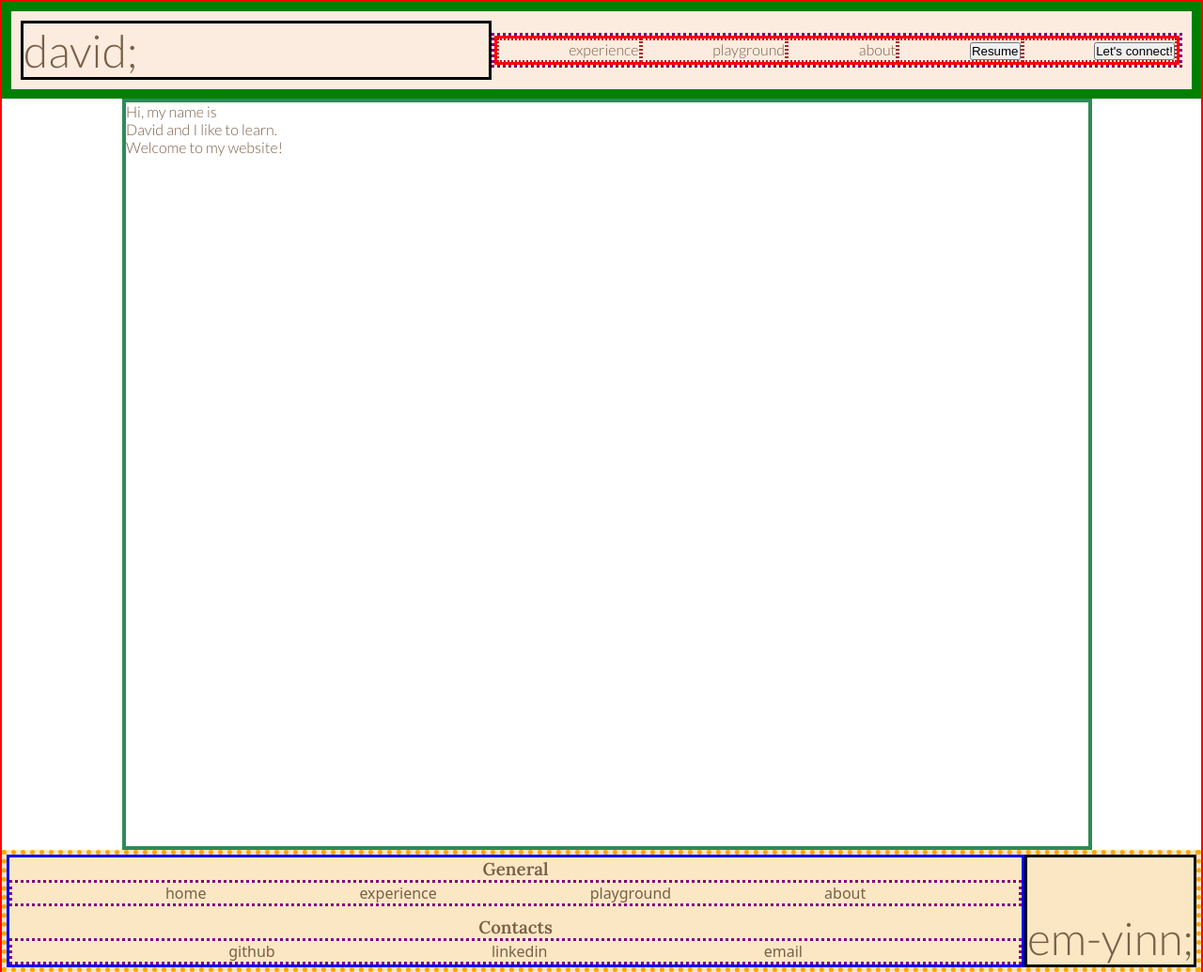
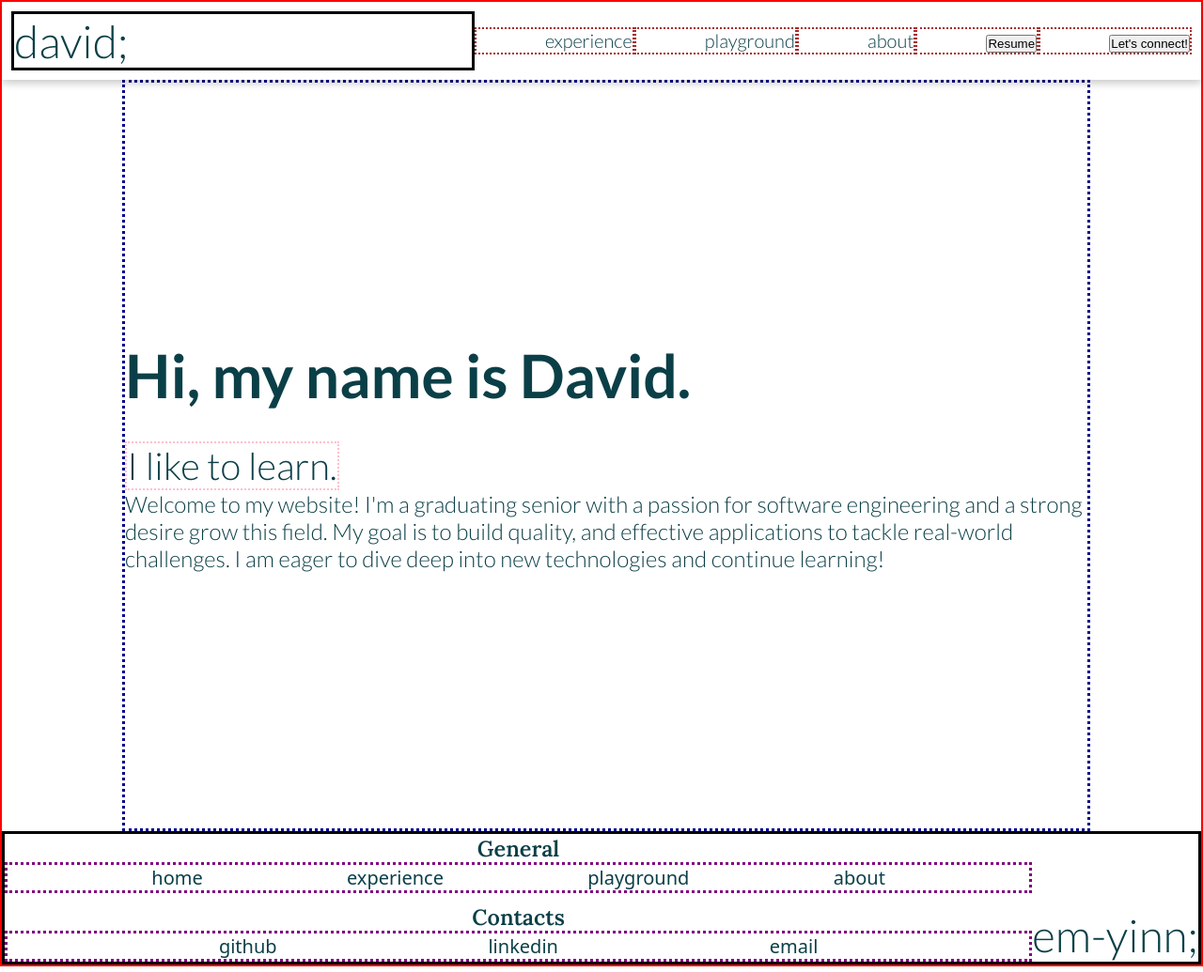
Before and after one commit to demyinn00/portfolio, a plain HTML site: page index.html in a window 1280 px wide. Shown: the whole page at 94% size. Drawn offline with Linux system fonts and the light colour scheme.

Commit message:
wip: finished index for now

```diff
--- /dev/null
+++ b/css/home.css
@@ -0,0 +1,49 @@
+#main-content {
+  /* background-color: #FFE096; */
+  /* box-shadow: 0 4px 8px 0 rgba(0, 0, 0, 0.2);
+  float: left; */
+  border: 3px dotted darkblue;
+  display: flex;
+  align-items: flex-start;
+  justify-content: center;
+  flex-direction: column;
+  min-width: 80vw;
+  word-wrap: break-word;
+  flex-grow: 1;
+}
+
+#main-content h1 {
+  font-size: 4rem;
+  display: flex;
+  margin-bottom: 0.5em;
+}
+
+#subtitle {
+  border: 2px dotted pink;
+
+  font-size: 2.5rem;
+  display: flex;
+  white-space: nowrap;
+}
+
+#description {
+  font-size: 1.5rem;
+}
+
+.main-animate {
+  animation: fadeIn 1s ease;
+}
+
+@keyframes fadeIn {
+  from {
+    opacity: 0;
+  }
+  to {
+    opacity: 1;
+  }
+}
+
+/*
+.left-sidebar, .right-sidebar {
+  background-color: #FFE096;
+} */
--- a/css/main.css
+++ b/css/main.css
@@ -1,5 +1,6 @@
 /**
 * font color: #7A5F48
+  background color; #FBECDF
 */
 
 * {
@@ -14,14 +15,14 @@
 
 a {
   text-decoration: none;
-  box-shadow: inset 0 0 0 0 #7A5F48;
-  color: #7A5F48;
+  box-shadow: inset 0 0 0 0 #0b3f47;
+  color: #0b3f47;
   margin: 0 -.25rem;
   padding: 0 .25rem;
   transition: color .3s ease-in-out, box-shadow .3s ease-in-out;
 }
 a:hover {
-  box-shadow: inset 12rem 0 0 0 #7A5F48;
+  box-shadow: inset 12rem 0 0 0 #0b3f47;
   color: white;
 }
 
@@ -33,24 +34,50 @@ body {
   border: 2px solid red;
 
   font-family: 'Lato', sans-serif;
-  color: #7A5F48;
-  background-color: #FFFFFF;
+  color: #0b3f47;
+  background-color: #ffffff;
 }
 
 /* Header */
 .header {
-  border: 10px solid green;
+  box-shadow: 0 4px 8px 0 rgba(0, 0, 0, 0.2);
+  /* box-shadow: 0 4px 8px 0 rgba(0, 0, 0, 0.2);
+  float: left; */
+  /* border: 10px solid green; */
 
-  background-color: #FBECDF;
+  /* background-color: #FFE096; */
+  position: sticky;
+  top: 0;
+  left: 0;
+  right: 0;
+  z-index: 1;
+  background-color: #ffffff;
   display: flex;
   justify-content: space-between;
   align-items: center;
   flex-wrap: wrap;
   flex-grow: 1;
-  flex-shrink: 1;;
+  flex-shrink: 1;
+
+  animation: bounce 1s ease-in-out;
 
   padding: 10px;
   /* margin: 0; */
+}
+
+@keyframes bounce {
+  0% {
+    transform: translateY(-100%);
+  }
+  50% {
+    transform: translateY(0%);
+  }
+  70% {
+    transform: translateY(-10%);
+  }
+  100% {
+    transform: translateY(0%);
+  }
 }
 
 .header label {
@@ -64,8 +91,8 @@ body {
 }
 
 .header-nav {
-  border: 3px dotted purple;
-
+  /* border: 3px dotted purple; */
+  font-size: 1.25rem;
   display: flex;
   flex-wrap: wrap;
   /* justify-content: space-around; */
@@ -75,7 +102,7 @@ body {
 }
 
 .header-nav-list {
-  border: 3px solid red;
+  /* border: 3px solid red; */
   display: flex;
   text-align: end;
   flex-grow: 1;
@@ -94,10 +121,11 @@ body {
 main {
   display: flex;
   min-height: 100vh;
+  min-width: 80vw;
 }
 
 #main-content {
-  border: 4px solid seagreen;
+  /* border: 4px solid seagreen; */
   min-width: 80vw;
 }
 
@@ -107,15 +135,15 @@ main {
 
 /* Footer */
 .footer {
-  border: 5px dotted orange;
-
-  background-color: #FBE7C4;
+  border: 3px solid black;
+  /* background-color: #FBE7C4; */
   display: flex;
+  z-index: 1;
   /* text-align: center; */
 }
 
 .footer label {
-  border: 3px solid black;
+  /* border: 3px solid black; */
 
   font-size: 3em;
   margin: 0;
@@ -125,10 +153,9 @@ main {
 }
 
 .footer-nav {
-  border: 3px solid blue;
-
+  /* border: 3px solid blue; */
   font-family: 'Noto Sans';
-
+  font-size: 1.25rem;
   display: flex;
   justify-content: space-evenly;
   flex-grow: 1;
--- a/index.html
+++ b/index.html
@@ -9,7 +9,8 @@
     <link rel="preconnect" href="https://fonts.googleapis.com">
     <link rel="preconnect" href="https://fonts.gstatic.com" crossorigin>
     <link href="https://fonts.googleapis.com/css2?family=Lato:wght@300;700&family=Lora:wght@500;600&display=swap" rel="stylesheet">
-    <link rel="stylesheet" type="text/css" href="css/main.css">
+    <link rel="stylesheet" type="text/css" href="/css/main.css">
+    <link rel="stylesheet" type="text/css" href="/css/home.css">
   </head>
 
   <body>
@@ -29,12 +30,16 @@
       </nav>
     </header>
 
-    <main>
+    <main class="main">
       <aside class="left-sidebar"></aside>
       <div id="main-content">
-        <p>Hi, my name is</p>
-        <p>David and I like to learn.</p>
-        <p>Welcome to my website!
+        <h1 class="main-animate">Hi, my name is David.</h1>
+        <p class="main-animate" id="subtitle">I like to learn. </p>
+        <p class="main-animate" id="description">Welcome to my website! I'm a graduating senior with a passion for software engineering
+          and a strong desire grow this field. My goal is to build quality, and
+          effective applications to tackle real-world challenges. I am eager to dive deep into
+          new technologies and continue learning!
+        </p>
       </div>
       <aside class="right-sidebar"></aside>
     </main>
@@ -56,7 +61,7 @@
           <ul class="footer-nav-list">
             <li><a href="https://github.com/david00">github</a></li>
             <li><a href="https://www.linkedin.com/in/david-em-yinn/">linkedin</a></li>
-            <li>email</li>
+            <li><a href="mailto:david.emyinn@gmail.com">email</a></li>
           </ul>
         </section>
       </nav>
```
Also changed, not shown: html/about.html (+1 -1 lines), html/error.html (+1 -1 lines), html/experience.html (+1 -1 lines), html/playground.html (+1 -1 lines).
